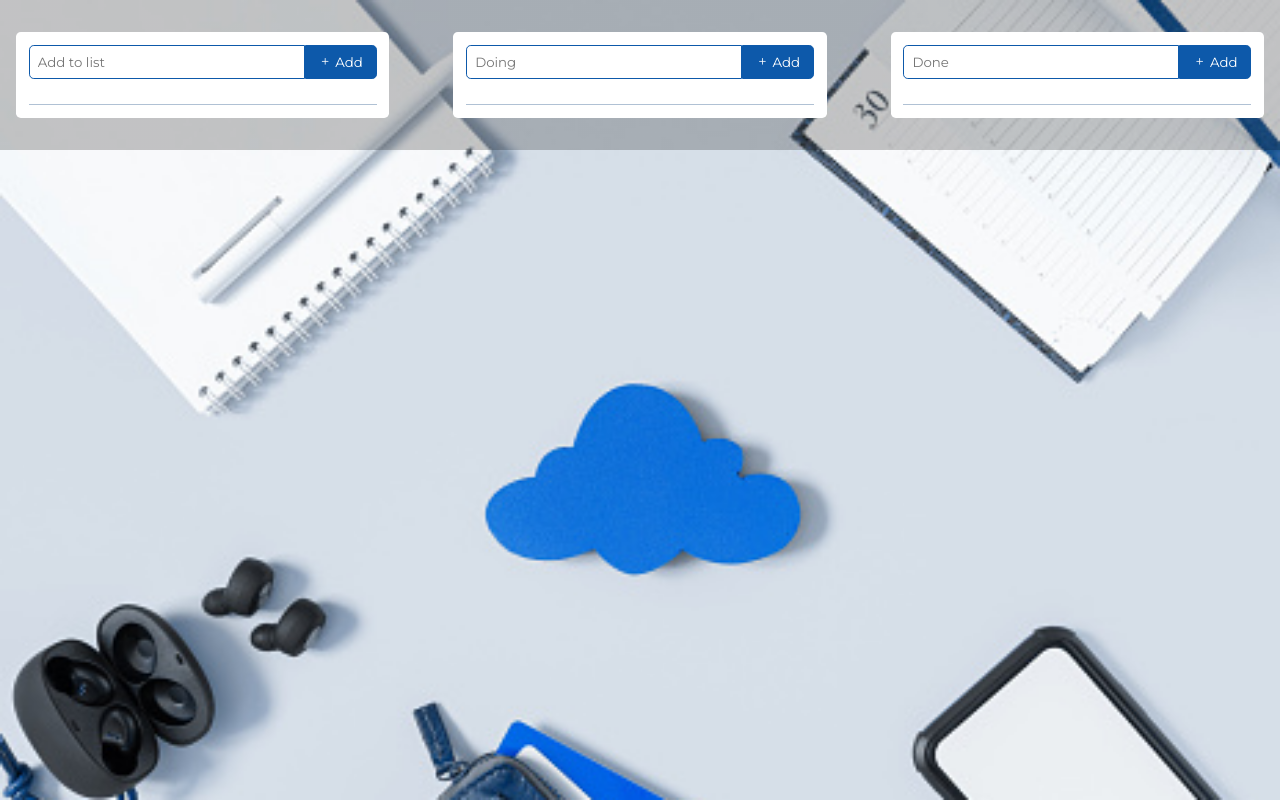
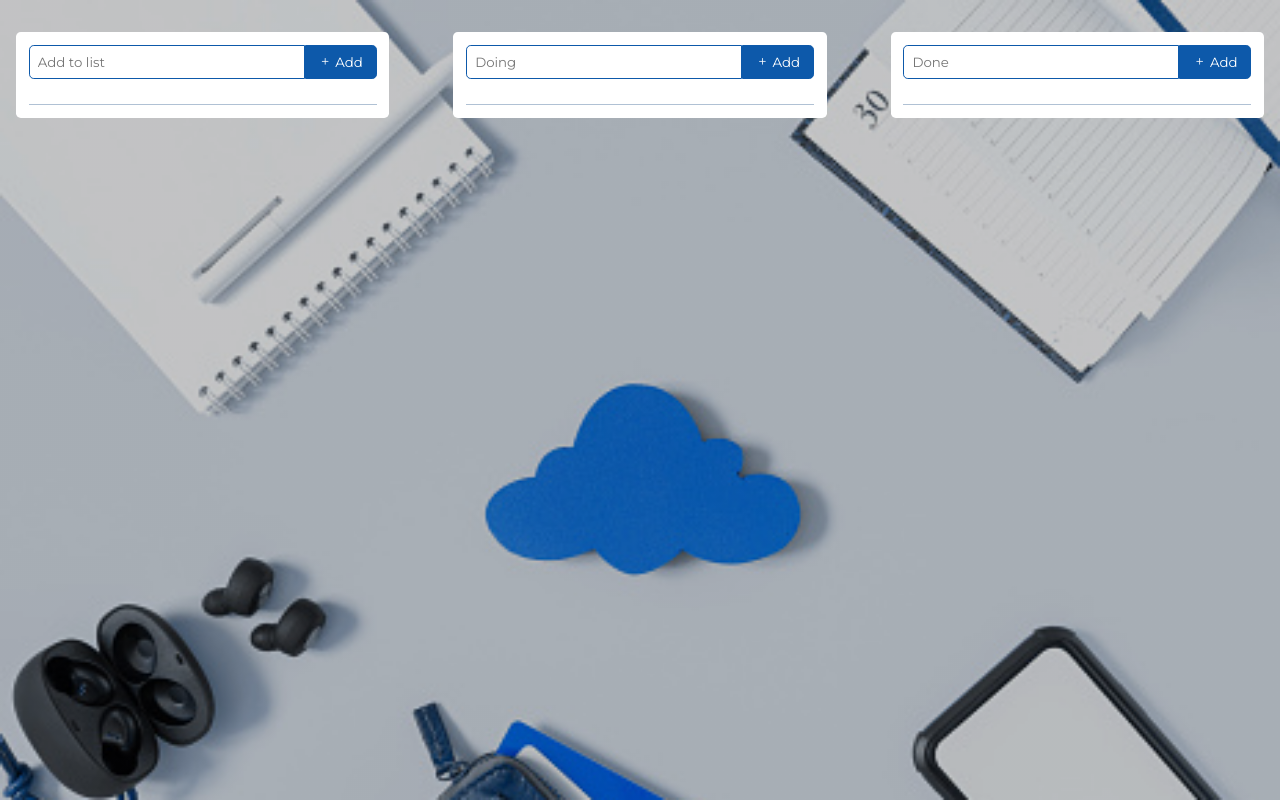
Before and after one commit to mubinabegim/cardList, a plain HTML site: page index.html in a window 1280 px wide. Drawn offline with nearby package versions, Linux system fonts and the light colour scheme.

Commit message:
Updated CSS code

```diff
--- a/style.css
+++ b/style.css
@@ -10,6 +10,8 @@
 
   body {
   background-image: linear-gradient(rgba(0, 0, 0, 0.219), rgba(0, 0, 0, 0.219)), url('./assets/images/todosBg.jpg');
+  /* width: 100vw; */
+  height: 100vh;
   background-size: cover;
   background-repeat: no-repeat;
 }
```
